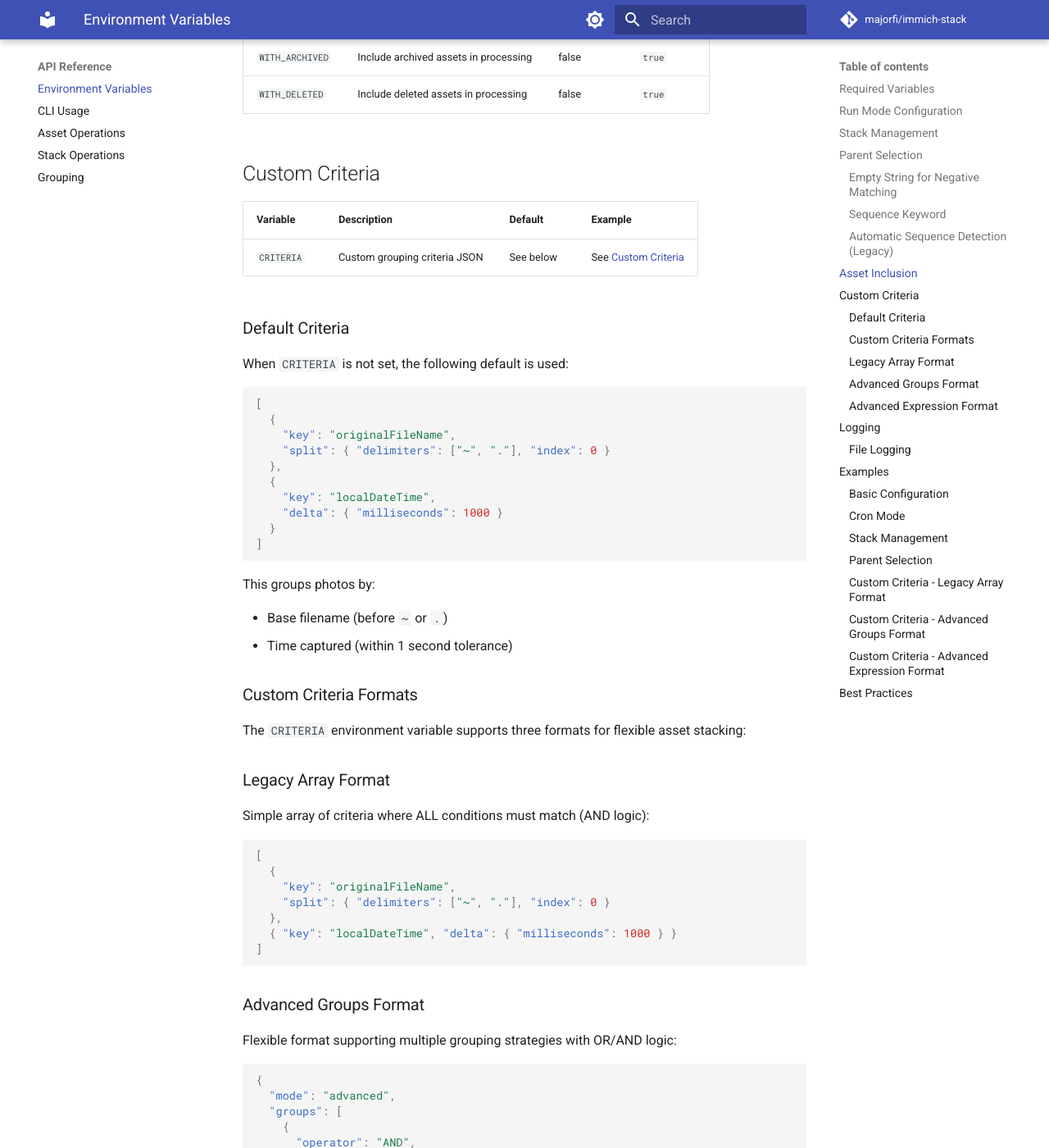
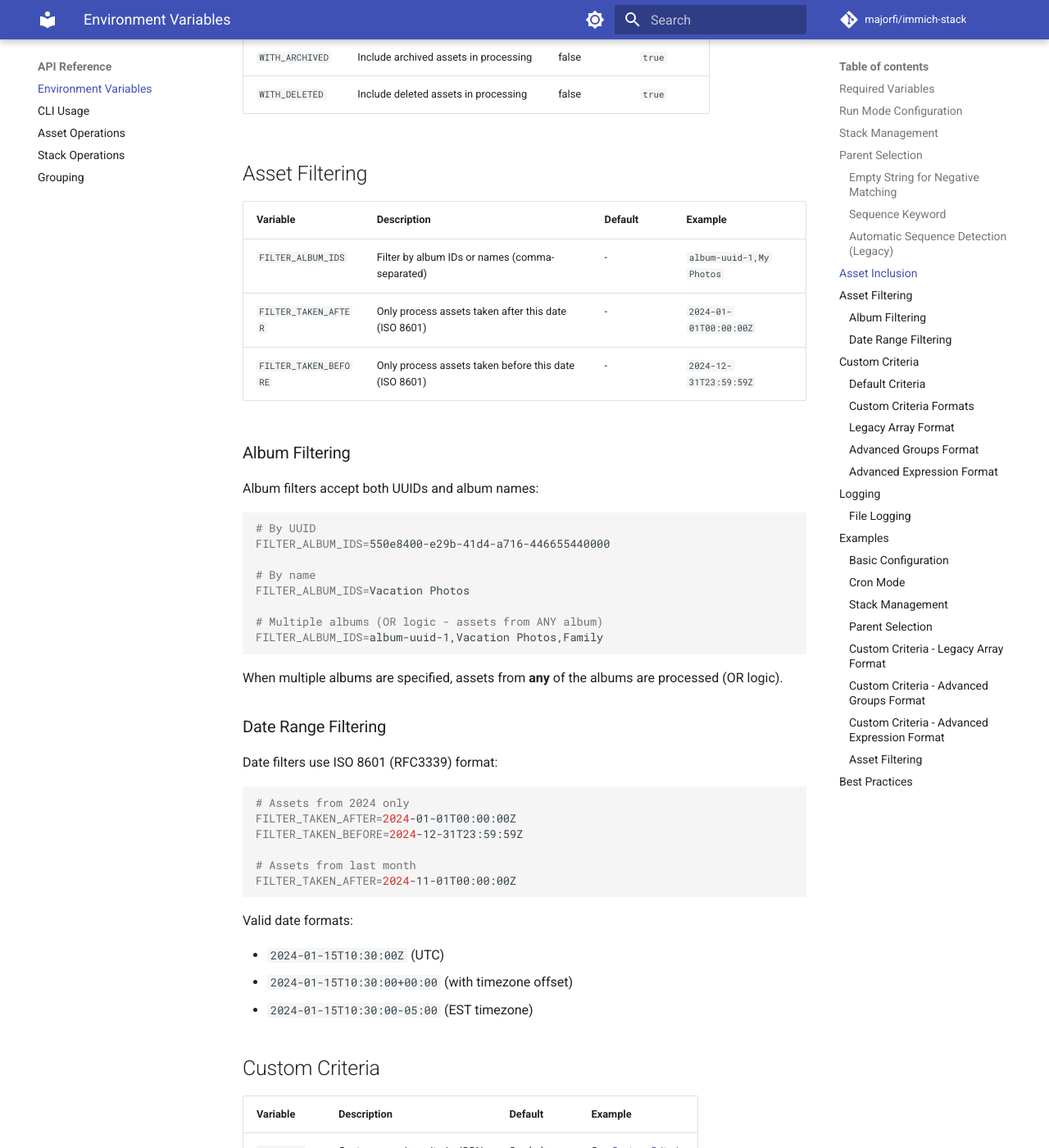
Before and after one commit to Majorfi/immich-stack, an MkDocs documentation site: the page built from docs/api-reference/environment-variables.md, in a window 1280 px wide and 1400 px high, scrolled down 3296 px. Shown: the whole window at 82% size. Built offline with MkDocs 1.6.1 and Material for MkDocs 9.7.7, drawn with Linux system fonts in a browser that asks for light colours; comment, search, counter and statistics services are not loaded; some of the changed text lies outside the part shown.

Commit message:
docs: add asset filtering documentation
- Add Asset Filtering section to environment-variables.md with FILTER_ALBUM_IDS,
  FILTER_TAKEN_AFTER, FILTER_TAKEN_BEFORE variables and usage examples
- Add filter flags to cli-usage.md Stack Command Flags table
- Add Asset Filtering examples section to cli-usage.md
- Add Asset Filtering section to configuration.md with album and date examples
- Update example configuration to include filter variables

````diff
--- a/docs/api-reference/environment-variables.md
+++ b/docs/api-reference/environment-variables.md
@@ -97,6 +97,50 @@ When `PARENT_FILENAME_PROMOTE` contains a numeric sequence pattern (e.g., `0000,
 | --------------- | ------------------------------------- | ------- | ------- |
 | `WITH_ARCHIVED` | Include archived assets in processing | false   | `true`  |
 | `WITH_DELETED`  | Include deleted assets in processing  | false   | `true`  |
+
+## Asset Filtering
+
+| Variable              | Description                                           | Default | Example                  |
+| --------------------- | ----------------------------------------------------- | ------- | ------------------------ |
+| `FILTER_ALBUM_IDS`    | Filter by album IDs or names (comma-separated)        | -       | `album-uuid-1,My Photos` |
+| `FILTER_TAKEN_AFTER`  | Only process assets taken after this date (ISO 8601)  | -       | `2024-01-01T00:00:00Z`   |
+| `FILTER_TAKEN_BEFORE` | Only process assets taken before this date (ISO 8601) | -       | `2024-12-31T23:59:59Z`   |
+
+### Album Filtering
+
+Album filters accept both UUIDs and album names:
+
+```sh
+# By UUID
+FILTER_ALBUM_IDS=550e8400-e29b-41d4-a716-446655440000
+
+# By name
+FILTER_ALBUM_IDS=Vacation Photos
+
+# Multiple albums (OR logic - assets from ANY album)
+FILTER_ALBUM_IDS=album-uuid-1,Vacation Photos,Family
+```
+
+When multiple albums are specified, assets from **any** of the albums are processed (OR logic).
+
+### Date Range Filtering
+
+Date filters use ISO 8601 (RFC3339) format:
+
+```sh
+# Assets from 2024 only
+FILTER_TAKEN_AFTER=2024-01-01T00:00:00Z
+FILTER_TAKEN_BEFORE=2024-12-31T23:59:59Z
+
+# Assets from last month
+FILTER_TAKEN_AFTER=2024-11-01T00:00:00Z
+```
+
+Valid date formats:
+
+- `2024-01-15T10:30:00Z` (UTC)
+- `2024-01-15T10:30:00+00:00` (with timezone offset)
+- `2024-01-15T10:30:00-05:00` (EST timezone)
 
 ## Custom Criteria
 
@@ -401,6 +445,24 @@ CRITERIA='{
 }'
 ```
 
+### Asset Filtering
+
+```sh
+# Filter by specific album
+FILTER_ALBUM_IDS=550e8400-e29b-41d4-a716-446655440000
+
+# Filter by multiple albums (OR logic)
+FILTER_ALBUM_IDS=album-1,Vacation Photos,Family Events
+
+# Filter by date range
+FILTER_TAKEN_AFTER=2024-01-01T00:00:00Z
+FILTER_TAKEN_BEFORE=2024-12-31T23:59:59Z
+
+# Combined: specific album and date range
+FILTER_ALBUM_IDS=My Photos
+FILTER_TAKEN_AFTER=2024-06-01T00:00:00Z
+```
+
 ## Best Practices
 
 1. **Security**
````
Also changed, not shown: docs/api-reference/cli-usage.md (+34 -0 lines), docs/getting-started/configuration.md (+32 -0 lines).
